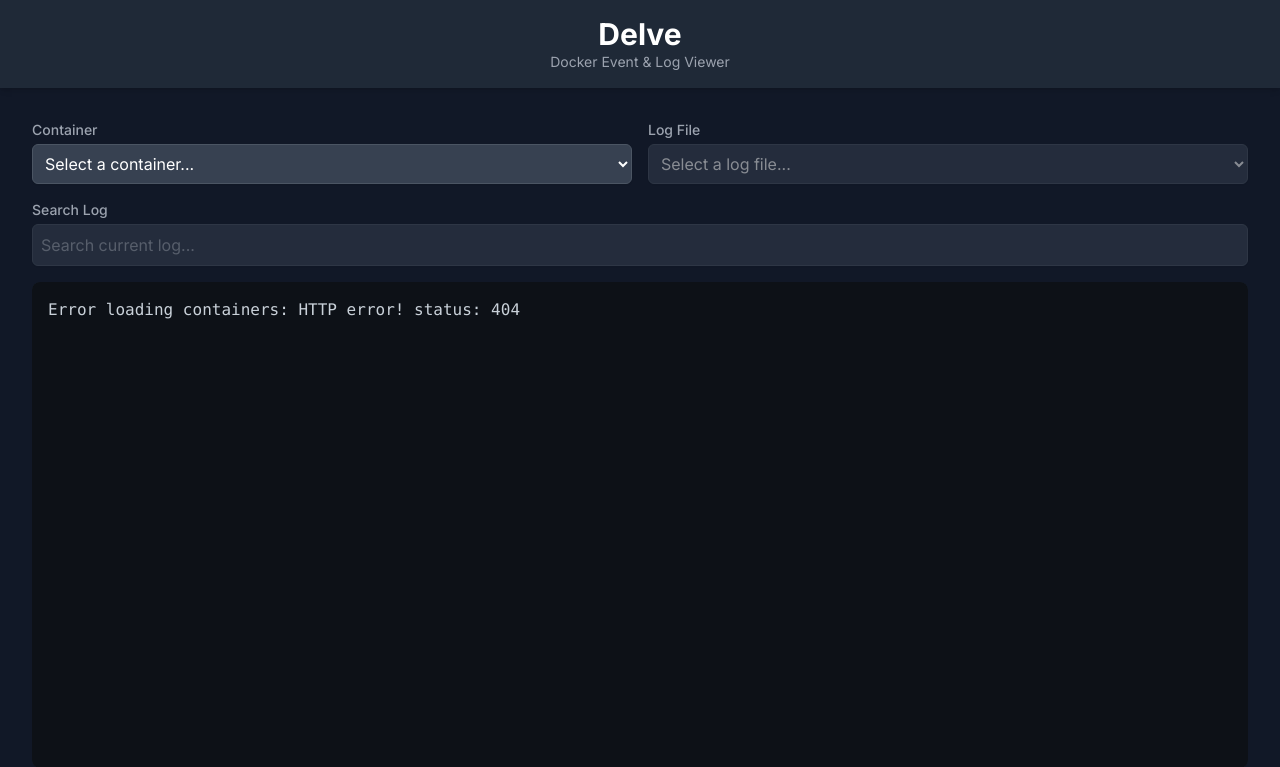
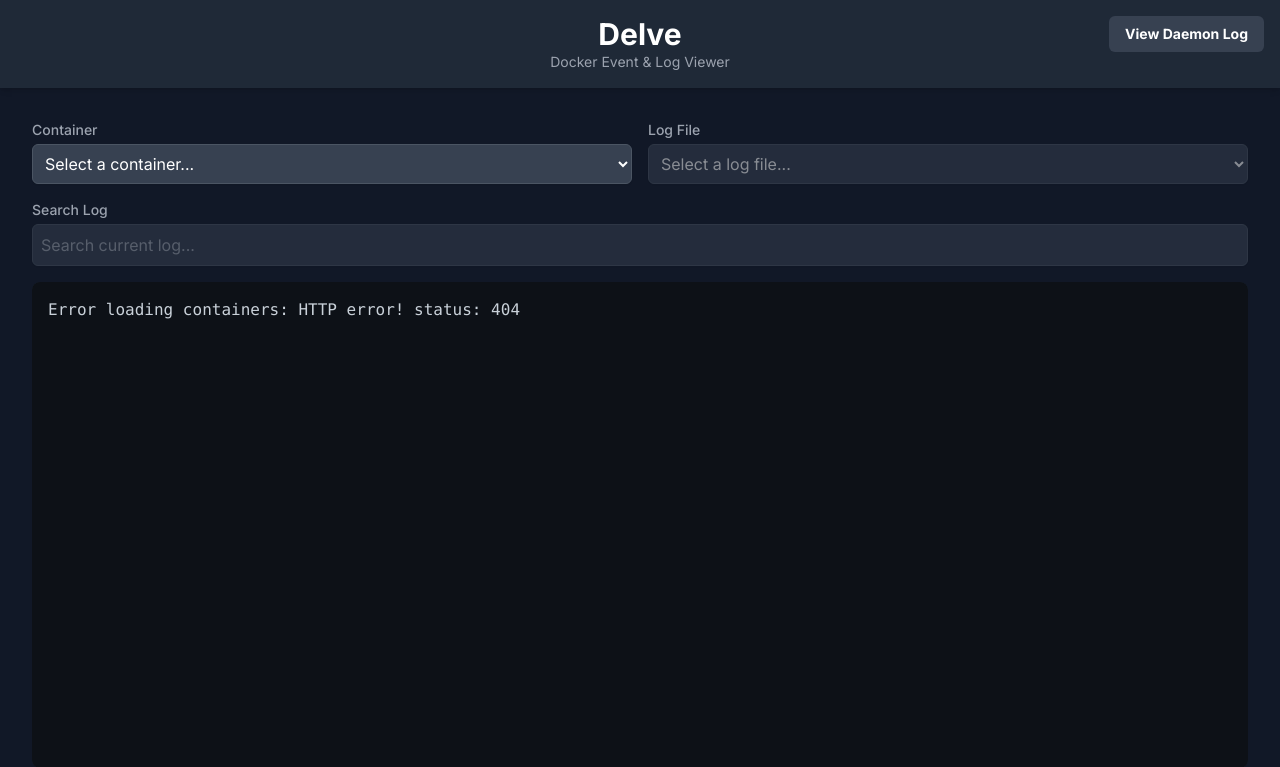
Before and after one commit to aarondyck/delve, a Python web app: template app/templates/index.html in a window 1280 px wide. Shown: the top 767 px of the page. Run offline with Jinja, Linux system fonts and the light colour scheme; the template is opened without the code that fills it, so the values that code supplies are empty; some libraries are stand-ins or nearby versions.

Commit message:
Update index.html
Add button for Delve logs

```diff
--- a/app/templates/index.html
+++ b/app/templates/index.html
@@ -11,14 +11,12 @@
     <link rel="preconnect" href="https://fonts.gstatic.com" crossorigin>
     <link href="https://fonts.googleapis.com/css2?family=Inter:wght@400;500;600;700&family=Fira+Code:wght@400;500&display=swap" rel="stylesheet">
     <style>
-        /* Use Inter for the main UI and Fira Code for monospaced log content */
         body { font-family: 'Inter', sans-serif; }
         #log-content-wrapper {
             font-family: 'Fira Code', monospace;
-            background-color: #0d1117; /* Dark background for the log area */
+            background-color: #0d1117;
             color: #c9d1d9;
         }
-        /* Style for highlighted search terms */
         mark {
             background-color: #f8e71c;
             color: black;
@@ -30,9 +28,12 @@
 <body class="h-full flex flex-col text-gray-200">
 
     <!-- Header Section -->
-    <header class="bg-gray-800 shadow-md p-4 text-center">
+    <header class="bg-gray-800 shadow-md p-4 text-center relative">
         <h1 class="text-3xl font-bold text-white">Delve</h1>
         <p class="text-sm text-gray-400">Docker Event & Log Viewer</p>
+        <button id="daemon-log-btn" class="absolute top-4 right-4 bg-gray-700 hover:bg-gray-600 text-white font-bold py-2 px-4 rounded-md text-sm">
+            View Daemon Log
+        </button>
     </header>
 
     <!-- Main Content Area -->
@@ -80,17 +81,15 @@
             const searchInput = document.getElementById('search-input');
             const logContent = document.getElementById('log-content');
             const loadingIndicator = document.getElementById('loading-indicator');
+            const daemonLogBtn = document.getElementById('daemon-log-btn');
 
-            // Store the original log content to avoid re-fetching during search
             let originalLogContent = '';
 
             // --- Helper Functions ---
-
-            // Toggles the disabled state of controls during API calls
             const setControlsState = (isLoading) => {
                 containerSelect.disabled = isLoading;
                 logfileSelect.disabled = isLoading || containerSelect.value === '';
-                searchInput.disabled = isLoading || logfileSelect.value === '';
+                searchInput.disabled = isLoading || logfileSelect.value === '' && !originalLogContent;
                 if (isLoading) {
                     loadingIndicator.classList.remove('hidden');
                     logContent.classList.add('hidden');
@@ -100,21 +99,17 @@
                 }
             };
 
-            // Clears the log display and search input
             const clearLogDisplay = () => {
                 logContent.innerHTML = '';
                 originalLogContent = '';
                 searchInput.value = '';
             };
 
-            // Safely escapes HTML to prevent XSS from log content
             const escapeHTML = (str) => {
                 return str.replace(/&/g, '&amp;').replace(/</g, '&lt;').replace(/>/g, '&gt;').replace(/"/g, '&quot;').replace(/'/g, '&#039;');
             };
 
             // --- Data Fetching Functions ---
-
-            // Fetches the list of containers from the backend
             async function loadContainers() {
                 try {
                     const response = await fetch('/api/containers');
@@ -132,7 +127,6 @@
                 }
             }
 
-            // Fetches the list of log files for the selected container
             async function loadLogFiles(containerName) {
                 logfileSelect.innerHTML = '<option value="">Loading files...</option>';
                 setControlsState(true);
@@ -149,7 +143,6 @@
                         logfileSelect.add(option);
                     });
 
-                    // Auto-select the "current" log file, assuming it starts with the container name
                     const currentLogFile = logfiles.find(f => f.startsWith(containerName));
                     if (currentLogFile) {
                         logfileSelect.value = currentLogFile;
@@ -163,7 +156,6 @@
                 }
             }
 
-            // Fetches and displays the content of the selected log file
             async function loadLogContent(containerName, logfileName) {
                 setControlsState(true);
                 clearLogDisplay();
@@ -183,25 +175,46 @@
                 }
             }
 
-            // Filters and highlights log content based on search input
+            async function loadDaemonLog() {
+                // Deselect any chosen container
+                containerSelect.value = "";
+                logfileSelect.innerHTML = '<option value="">Select a log file...</option>';
+
+                setControlsState(true);
+                clearLogDisplay();
+
+                try {
+                    const response = await fetch('/api/daemon-log');
+                    if (!response.ok) throw new Error(`Server error: ${response.statusText}`);
+
+                    originalLogContent = await response.text();
+                    logContent.textContent = originalLogContent;
+                } catch (error) {
+                    console.error("Failed to load daemon log:", error);
+                    originalLogContent = `Error loading daemon log: ${error.message}`;
+                    logContent.textContent = originalLogContent;
+                } finally {
+                    setControlsState(false);
+                }
+            }
+
             function handleSearch() {
                 const searchTerm = searchInput.value.trim();
 
                 if (!searchTerm) {
-                    logContent.textContent = originalLogContent; // Restore original content
+                    logContent.textContent = originalLogContent;
                     return;
                 }
 
                 const searchRegex = new RegExp(searchTerm.replace(/[-\/\\^$*+?.()|[\]{}]/g, '\\$&'), 'gi');
                 const lines = originalLogContent.split('\n');
 
-                // Filter lines that match the search term and highlight the matches
                 const highlightedLines = lines.map(line => {
                     if (line.toLowerCase().includes(searchTerm.toLowerCase())) {
                         return escapeHTML(line).replace(searchRegex, '<mark>$&</mark>');
                     }
-                    return null; // Return null for non-matching lines
-                }).filter(line => line !== null); // Remove the null entries
+                    return null;
+                }).filter(line => line !== null);
 
                 if(highlightedLines.length > 0) {
                     logContent.innerHTML = highlightedLines.join('\n');
@@ -211,7 +224,6 @@
             }
 
             // --- Event Listeners ---
-
             containerSelect.addEventListener('change', () => {
                 const containerName = containerSelect.value;
                 logfileSelect.innerHTML = '<option value="">Select a log file...</option>';
@@ -237,6 +249,8 @@
 
             searchInput.addEventListener('input', handleSearch);
 
+            daemonLogBtn.addEventListener('click', loadDaemonLog);
+
             // --- Initial Load ---
             loadContainers();
         });
```
